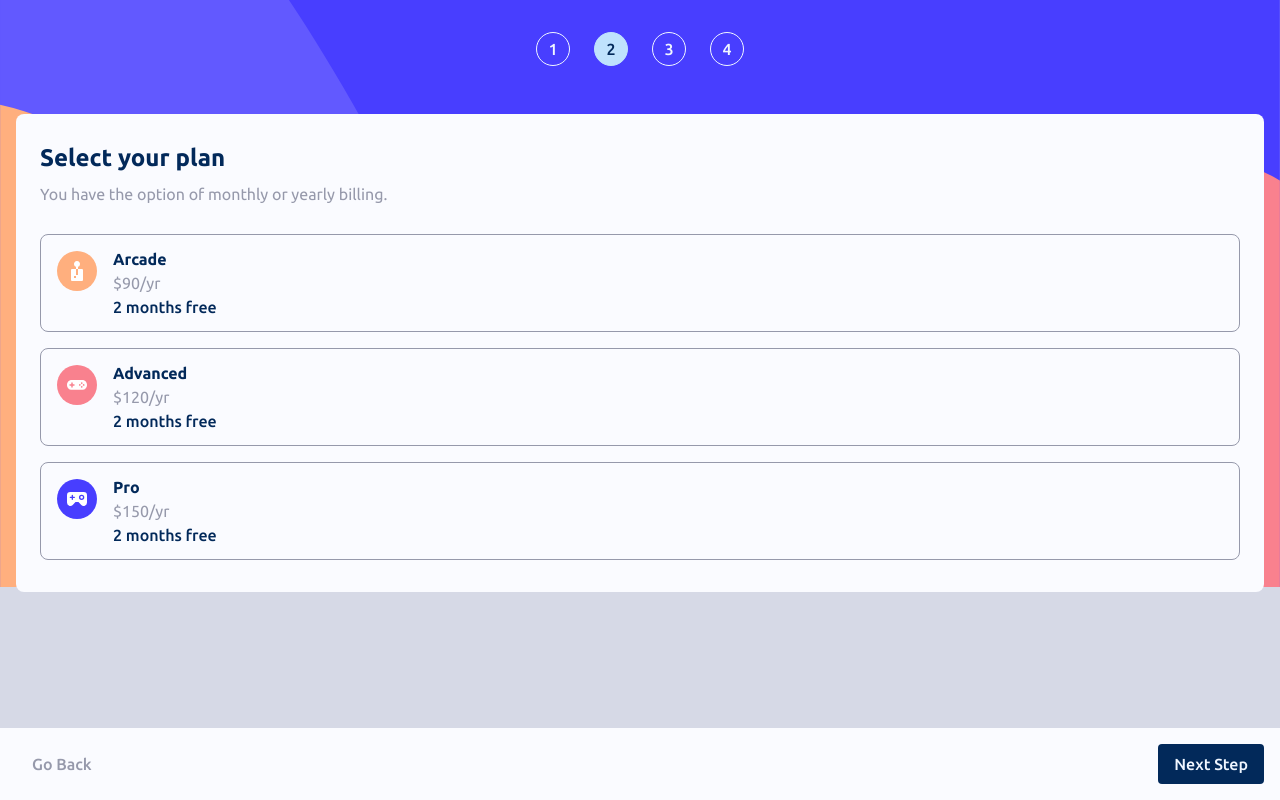
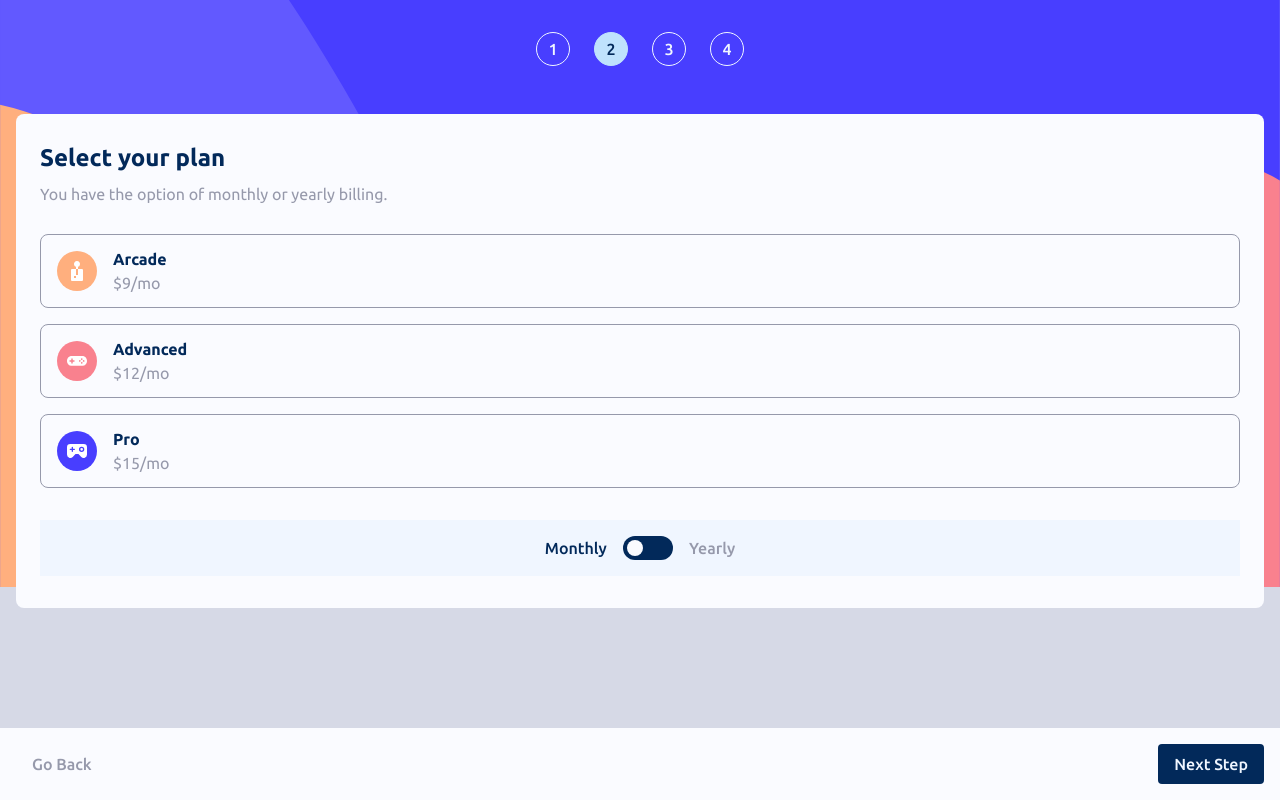
Before and after one commit to Gabrield7/multi-step-form, a React (Vite) app: page /plan in a window 1280 px wide. Built offline with nearby package versions, Linux system fonts and the light colour scheme.

Commit message:
feat: add yearly/monthly switch button

```diff
--- a/src/Pages/Info/FormField/FormField.scss
+++ b/src/Pages/Info/FormField/FormField.scss
@@ -19,11 +19,6 @@
         border: 1px solid $light-gray;
         border-radius: .5rem;
         padding: 1rem;
-
-        // &:-webkit-autofill, &:-ms-autofill, &:-moz-autofill, &:focus:-webkit-autofill {
-        //     background-color: transparent !important;
-        //     color: inherit !important;
-        // }
 
         &:focus, &:hover{
             outline: 1px solid $purplish-blue;
--- a/src/Pages/Plan/PlanButton/index.tsx
+++ b/src/Pages/Plan/PlanButton/index.tsx
@@ -3,7 +3,8 @@ import './PlanButton.scss';
 interface IPlanButtonProps {
     iconPath: string,
     title: string,
-    price: number
+    price: number,
+    yearly: boolean
 }
 
 export const PlanButton: React.FC<IPlanButtonProps> = (props) => {
@@ -12,8 +13,8 @@ export const PlanButton: React.FC<IPlanButtonProps> = (props) => {
             <img src={props.iconPath}/>
             <div>
                 <h2>{props.title}</h2>
-                <p className='plan-price'>{`$${props.price}/yr`}</p>
-                <p className='extra'>2 months free</p>
+                <p className='plan-price'>{`${props.yearly? `$${props.price*10}/yr`:`$${props.price}/mo`}`}</p>
+                <p style={props.yearly? {}:{display: 'none'}} className='extra'>2 months free</p>
             </div>
         </button>
     )
--- /dev/null
+++ b/src/Pages/Plan/Switch/Switch.scss
@@ -0,0 +1,22 @@
+@use '@styles/variables' as *;
+
+.switch__container{
+    display: flex;
+    justify-content: center;
+    align-items: center;
+    background-color: $magnolia;
+    padding: 1rem;
+    gap: 1rem;
+    margin-top: 1rem;
+
+    p{
+        font-family: $main-font;
+        color: $cool-gray;
+        font-weight: 500;
+        transition: 250ms;
+    }
+}
+
+.checked{
+    color: $marine-blue !important;
+}
--- /dev/null
+++ b/src/Pages/Plan/Switch/ToggleButton/ToggleButton.scss
@@ -0,0 +1,32 @@
+@use '@styles/variables' as *;
+
+.toggle{
+    display: inline-block;
+    position: relative;
+    width: 50px;
+    height: 24px;
+    background-color: $marine-blue;
+    border-radius: 24px;
+    cursor: pointer;
+
+    input{
+        display: none;
+    }
+
+    .slider{
+        content: '';
+        display: block;
+        position: absolute;
+        height: 16px;
+        width: 16px;
+        background-color: $alabaster;
+        border-radius: 10px;
+        top: 4px;
+        left: 4px;
+        transition: 250ms;
+    }
+
+    input:checked ~ .slider{
+        left: 30px;
+    }
+}
--- /dev/null
+++ b/src/Pages/Plan/Switch/ToggleButton/index.tsx
@@ -0,0 +1,19 @@
+import './ToggleButton.scss';
+
+interface IToggleButtonProps {
+    check: boolean,
+    setCheck: React.Dispatch<React.SetStateAction<boolean>>
+}
+
+export const ToggleButton: React.FC<IToggleButtonProps> = (props) => {
+    return(
+        <label className='toggle'>
+            <input
+                type='checkbox'
+                checked={props.check}
+                onChange={() => props.setCheck(!props.check)}
+            />
+            <span className='slider'></span>
+        </label>
+    )
+}
--- /dev/null
+++ b/src/Pages/Plan/Switch/index.tsx
@@ -0,0 +1,22 @@
+//import { useState } from 'react'
+import { ToggleButton } from './ToggleButton'
+import clsx from 'clsx';
+import './Switch.scss'
+
+interface ISwitchProps {
+    check: boolean,
+    setCheck: React.Dispatch<React.SetStateAction<boolean>>
+}
+
+export const Switch: React.FC<ISwitchProps> = (props) => {
+    //const [check, setCheck] = useState(false);
+    //console.log(check);
+
+    return (
+        <div className='switch__container'>
+            <p className={clsx({ 'checked': !props.check })}>Monthly</p>
+            <ToggleButton check={props.check} setCheck={props.setCheck}/>
+            <p className={clsx({ 'checked': props.check })}>Yearly</p>
+        </div>
+    )
+}
--- a/src/Pages/Plan/index.tsx
+++ b/src/Pages/Plan/index.tsx
@@ -1,17 +1,24 @@
+import { useState } from 'react'
 import { BodyPage } from '../../Components/BodyPage';
 import { PlanButton } from './PlanButton';
+import { Switch } from './Switch';
 import './Plan.scss'
 
 export const Plan = () => {
+    const [check, setCheck] = useState(false);
+    console.log(check)
+
     return(
         <BodyPage
             title={'Select your plan'}
             subtitle={'You have the option of monthly or yearly billing.'}
         >
             <div className='plan__container'>
-                <PlanButton iconPath='/assets/images/icon-arcade.svg' title='Arcade' price={90}/>
-                <PlanButton iconPath='/assets/images/icon-advanced.svg' title='Advanced' price={120}/>
-                <PlanButton iconPath='/assets/images/icon-pro.svg' title='Pro' price={150}/>
+                <PlanButton iconPath='/assets/images/icon-arcade.svg' title='Arcade' price={9} yearly={check}/>
+                <PlanButton iconPath='/assets/images/icon-advanced.svg' title='Advanced' price={12} yearly={check}/>
+                <PlanButton iconPath='/assets/images/icon-pro.svg' title='Pro' price={15} yearly={check}/>
+
+                <Switch check={check} setCheck={setCheck}/>
             </div>
         </BodyPage>
     )
```
